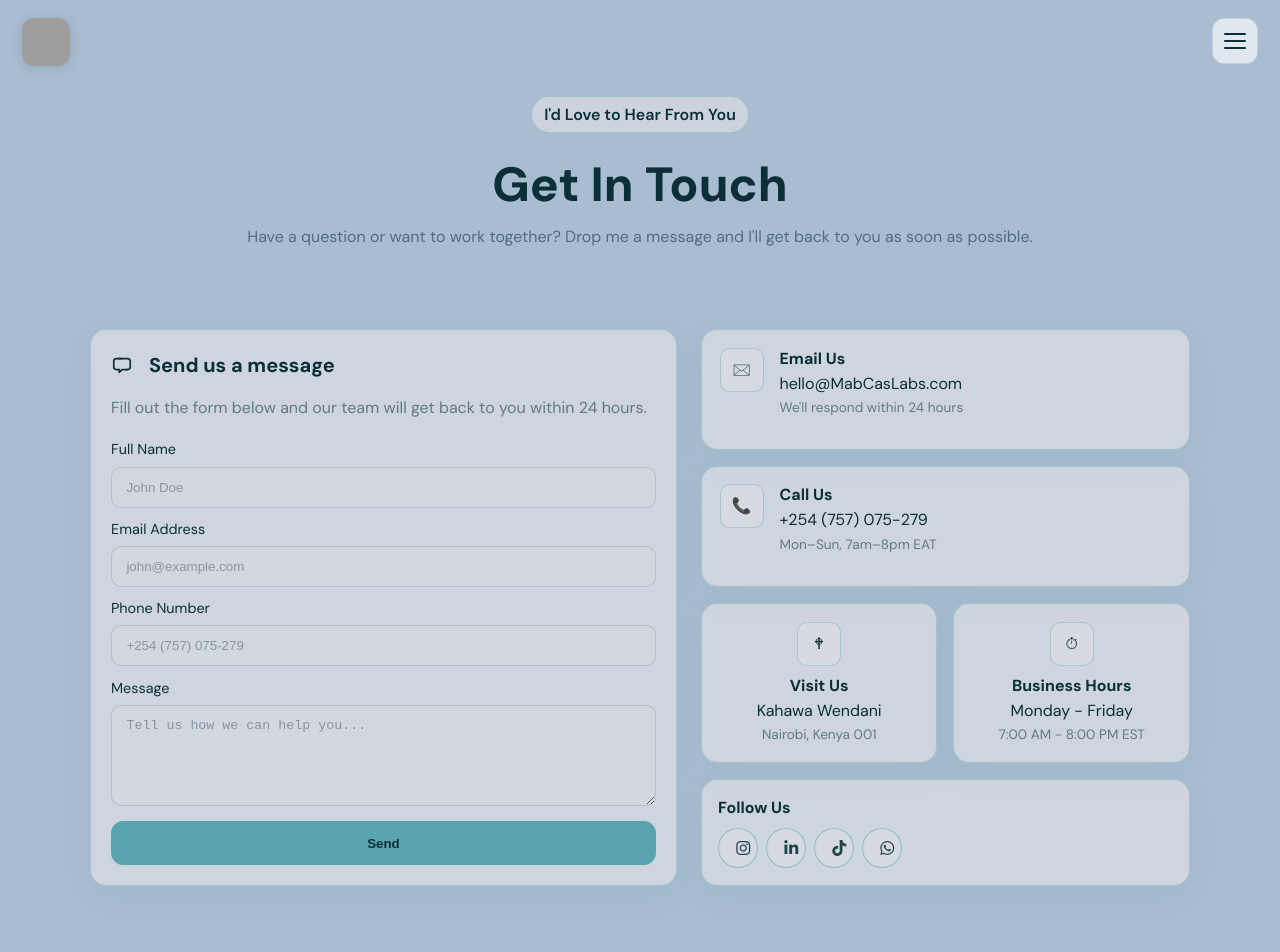
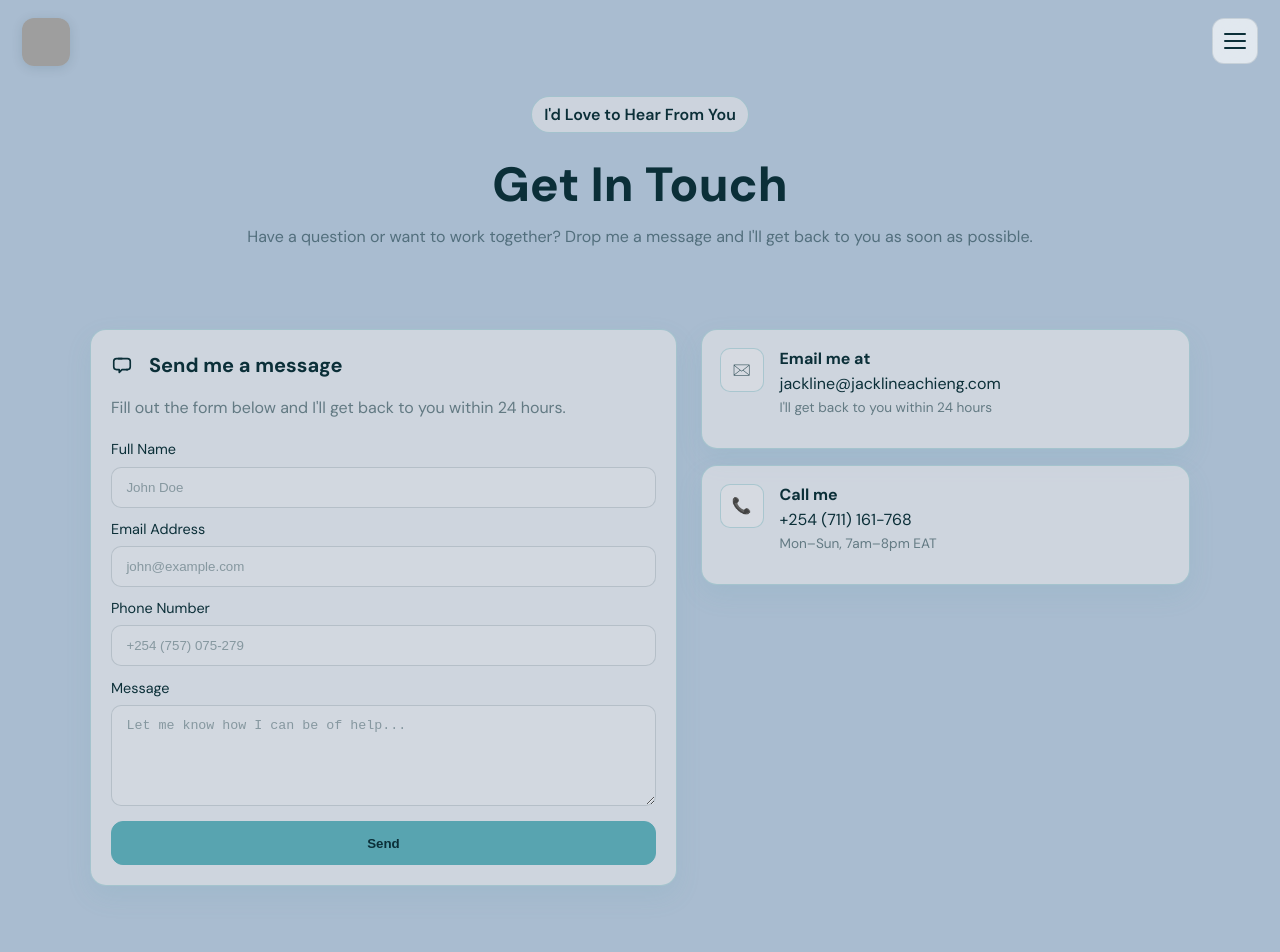
Before and after one commit to 896ma/Jackline-Achieng, a React (Vite) app: page /contact in a window 1280 px wide. Shown: the top 952 px of the page. Built offline with nearby package versions, Linux system fonts and the light colour scheme; grey boxes are pictures that could not be loaded; a web font is replaced by a local one.

Commit message:
contact-changes

```diff
--- a/src/components/FloatingChrome.jsx
+++ b/src/components/FloatingChrome.jsx
@@ -17,7 +17,8 @@ export default function FloatingChrome() {
   const panelId = useId()
 
   useEffect(() => {
-    setOpen(false)
+    const raf = requestAnimationFrame(() => setOpen(false))
+    return () => cancelAnimationFrame(raf)
   }, [location.pathname])
 
   useEffect(() => {
--- a/src/components/Footer.jsx
+++ b/src/components/Footer.jsx
@@ -266,6 +266,13 @@ const WatermarkText = styled.span`
   font-family: 'DM Sans', sans-serif;
   user-select: none;
   text-align: center;
+
+  @media (max-width: 580px) {
+    font-size: clamp(44px, 13vw, 62px);
+    letter-spacing: -1px;
+    line-height: 1;
+    padding: 0.35rem 0.75rem 0.5rem;
+  }
 `
 
 const Footer = () => {
@@ -279,8 +286,7 @@ const Footer = () => {
 
         <TaglineBlock>
           <Tagline>
-            We&apos;re a cutting-edge tech lab bridging the gap between consumers and technology
-            through bold, scalable solutions.
+            Your one stop for sales & marketing consultancy
           </Tagline>
         </TaglineBlock>
 
--- a/src/components/Hero.jsx
+++ b/src/components/Hero.jsx
@@ -21,20 +21,12 @@ function Hero() {
           </h1>
 
           <p className="viper-hero__lead">
-            Hi, I&apos;m Jackline — a seasoned creative professional with over a decade of experience building compelling brands
-            and delivering impactful experiences that drive real business results.
+            Hi, I&apos;m Jackline, a sales and marketing consultant with 10+ years helping brands build clear positioning,
+            design high-impact experiences, and turn attention into measurable growth and revenue.
           </p>
 
           <p className="viper-hero__intro-label">
             <i>Where brand strategy meets Revenue-driven results &amp; measurable growth</i>.
-          </p>
-
-          <p className="viper-hero__body">
-            I partner with brands to craft immersive, strategy-driven experiences that elevate visibility and drive growth.{' '}
-            <br />
-            From refined layouts to motion and interaction, every element is intentionally designed to communicate your story,{' '}
-            <br />
-            attract the right audience, and convert attention into results.
           </p>
 
           <Link className="viper-hero__cta" to="/contact">
--- a/src/index.css
+++ b/src/index.css
@@ -616,6 +616,30 @@ main {
     padding-top: clamp(4rem, 10vw, 4.75rem);
   }
 
+  .viper-hero__grid {
+    gap: 0.85rem;
+  }
+
+  .viper-hero__lead {
+    margin-bottom: 0.85rem;
+    max-width: 34ch;
+    font-size: 0.94rem;
+    line-height: 1.48;
+  }
+
+  .viper-hero__intro-label {
+    margin-bottom: 0.45rem;
+    font-size: 0.78rem;
+  }
+
+  .viper-hero__body {
+    display: none;
+  }
+
+  .viper-hero__cta {
+    margin-top: 0.15rem;
+  }
+
   .floating-chrome {
     padding-left: 1rem;
     padding-right: 1rem;
@@ -703,8 +727,38 @@ main {
 }
 
 @media (max-width: 480px) {
+  .viper-hero {
+    padding-top: clamp(3.4rem, 9vw, 4.15rem);
+    padding-bottom: 0.9rem;
+  }
+
+  .viper-hero__visual {
+    min-height: 208px;
+  }
+
+  .viper-hero__frame--back {
+    width: 38%;
+    right: 6%;
+    top: 7%;
+  }
+
+  .viper-hero__frame--front {
+    width: 50%;
+    left: 1%;
+  }
+
+  .viper-hero__title {
+    margin-bottom: 0.7rem;
+    font-size: clamp(2.3rem, 13.5vw, 3rem);
+  }
+
+  .viper-hero__year {
+    margin-bottom: 0.45rem;
+  }
+
   .client-logo-marquee {
-    margin-top: 0.5rem;
+    margin-top: 0.35rem;
+    padding-bottom: 0.35rem;
   }
 
   .client-logo-marquee__theo {
--- a/src/pages/ClientsScroll.jsx
+++ b/src/pages/ClientsScroll.jsx
@@ -1,5 +1,5 @@
 import { useMemo, useRef, useState, useEffect } from 'react'
-import { motion, useMotionValueEvent, useScroll, useSpring, useTransform, animate } from 'framer-motion'
+import { motion, useMotionValueEvent, useScroll, useSpring, useTransform } from 'framer-motion'
 import styled from 'styled-components'
 
 const Section = styled.section`
@@ -245,7 +245,7 @@ function StarField({ spinSpeed }) {
       cancelAnimationFrame(rafRef.current)
       ro.disconnect()
     }
-  }, [])
+  }, [spinSpeed])
 
   return <StarCanvas ref={canvasRef} aria-hidden="true" />
 }
@@ -301,7 +301,7 @@ export default function ClientsScroll() {
           opacity,
         }
       }),
-    [spinAngle]
+    [STEP, spinAngle]
   )
 
   return (
--- a/src/pages/ContactPage.jsx
+++ b/src/pages/ContactPage.jsx
@@ -34,10 +34,10 @@ const Contact = () => {
                   <path d="M18 17h-1"/>
                 </svg>
               </span>
-              Send us a message
+              Send me a message
             </h2>
             <p className="muted">
-              Fill out the form below and our team will get back to you within 24 hours.
+              Fill out the form below and I'll get back to you within 24 hours.
             </p>
 
             <form className="contact-form" onSubmit={(e) => e.preventDefault()}>
@@ -51,7 +51,7 @@ const Contact = () => {
                 <input className="input" type="tel" placeholder="+254 (757) 075-279" />
               </label>
               <label className="label">Message
-                <textarea className="textarea" rows="5" placeholder="Tell us how we can help you..."></textarea>
+                <textarea className="textarea" rows="5" placeholder="Let me know how I can be of help..."></textarea>
               </label>
               <button className="btn btn-primary" type="submit">
                 Send  <span className="send" aria-hidden></span>
@@ -63,52 +63,21 @@ const Contact = () => {
             <div className="card action-card email-card" onMouseMove={handleGlowMove}>
               <div className="action-icon" aria-hidden>🖂</div>
               <div>
-                <div className="action-title">Email Us</div>
-                <div className="action-sub">hello@MabCasLabs.com</div>
-                <div className="action-meta">We'll respond within 24 hours</div>
+                <div className="action-title">Email me at </div>
+                <div className="action-sub">jackline@jacklineachieng.com</div>
+                <div className="action-meta">I'll get back to you within 24 hours</div>
               </div>
             </div>
 
             <div className="card action-card call-card" onMouseMove={handleGlowMove}>
               <div className="action-icon" aria-hidden>📞</div>
               <div>
-                <div className="action-title">Call Us</div>
-                <div className="action-sub">+254 (757) 075-279</div>
+                <div className="action-title">Call me</div>
+                <div className="action-sub">+254 (711) 161-768</div>
                 <div className="action-meta">Mon–Sun, 7am–8pm EAT</div>
               </div>
             </div>
 
-            <div className="right-row">
-              <div className="card info-card">
-                <div className="action-icon" aria-hidden>🕈</div>
-                <div>
-                  <div className="action-title">Visit Us</div>
-                  <div className="action-sub">Kahawa Wendani</div>
-                  <div className="action-meta">Nairobi, Kenya 001</div>
-                </div>
-            </div>
-
-              <div className="card info-card">
-                <div className="action-icon" aria-hidden>⏱</div>
-                <div>
-                  <div className="action-title">Business Hours</div>
-                  <div className="action-sub">Monday - Friday</div>
-                  <div className="action-meta">7:00 AM - 8:00 PM EST</div>
-                </div>
-              </div>
-            </div>
-
-            <div className="card follow-card">
-              <div className="follow-head">
-                <span className="action-title">Follow Us</span>
-              </div>
-              <div className="socials">
-                <a className="chip" href="#" aria-label="Instagram"><i className="fab fa-instagram" /></a>
-                <a className="chip" href="#" aria-label="LinkedIn"><i className="fab fa-linkedin-in" /></a>
-                <a className="chip" href="#" aria-label="TikTok"><i className="fab fa-tiktok" /></a>
-                <a className="chip" href="#" aria-label="WhatsApp"><i className="fab fa-whatsapp" /></a>
-              </div>
-            </div>
           </div>
         </div>
       </section>
--- a/src/pages/Contactpage.css
+++ b/src/pages/Contactpage.css
@@ -55,6 +55,7 @@
     display: grid;
     grid-template-columns: 1.2fr 1fr;
     gap: 1.5rem;
+    align-items: stretch;
   }
 
   .card {
@@ -136,7 +137,7 @@
     box-shadow: 0 14px 28px rgba(88, 164, 176, 0.22);
   }
 
-  .right-column { display: grid; gap: 1rem; }
+  .right-column { display: flex; flex-direction: column; gap: 1rem; }
   .right-row { display: grid; grid-template-columns: 1fr 1fr; gap: 1rem; }
 
   .action-card { display: grid; grid-template-columns: 44px 1fr; gap: 1rem; padding: 1.1rem; align-items: start; min-height: 120px; text-align: left; }
@@ -150,26 +151,29 @@
   .email-card::after, .call-card::after, .info-card::after { content: none; }
   .email-card:hover, .call-card:hover, .info-card:hover { border-color: rgba(88, 164, 176, 0.55); transform: translateY(-1px); }
 
-  .follow-card { padding: 1rem; }
-  .follow-head { margin-bottom: 0.5rem; }
-  .socials { display: flex; gap: 0.5rem; }
+  .follow-card { padding: 1rem; margin-top: auto; align-self: flex-end; }
+  .follow-head { margin-bottom: 0.5rem; text-align: right; }
+  .socials { display: flex; gap: 0.5rem; justify-content: flex-end; }
   .chip {
-    background: rgba(216, 219, 226, 0.85);
+    background: transparent;
     color: var(--ink);
-    border: 1px solid var(--border);
+    border: 1px solid transparent;
     width: 40px; height: 40px; border-radius: 50%;
     display: grid; place-items: center;
     cursor: pointer;
     text-decoration: none;
-    transition: transform 0.15s ease, border-color 0.2s ease, color 0.2s ease;
+    transition: transform 0.15s ease, color 0.2s ease, background 0.2s ease;
     font-size: 1rem;
   }
   .chip:hover {
     transform: translateY(-1px);
-    border-color: var(--nav);
-    background: rgba(216, 219, 226, 0.98);
+    color: var(--nav);
+    background: rgba(88, 164, 176, 0.08);
   }
 
   @media (max-width: 960px) {
     .contact-grid { grid-template-columns: 1fr; }
+    .follow-card { align-self: stretch; }
+    .follow-head { text-align: left; }
+    .socials { justify-content: flex-start; }
   }
```
